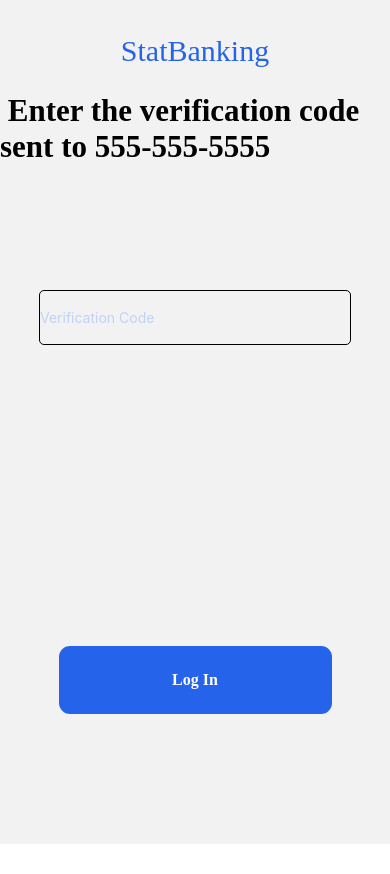
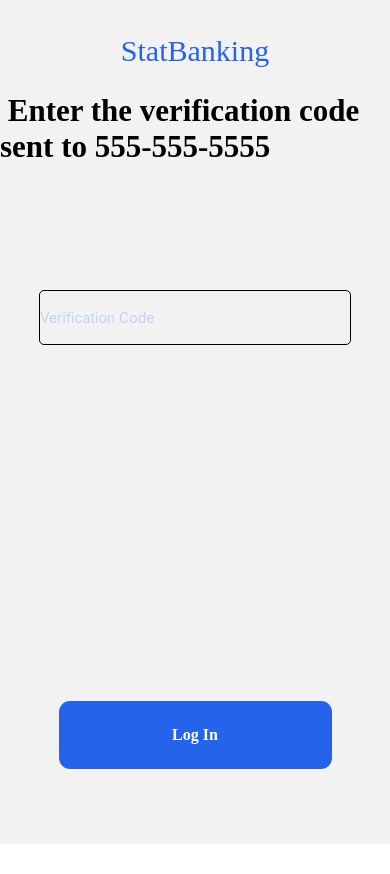
Before and after one commit to NaumanRecat/Bank-Ui, a React Native app: screen /Signup5 in a window 390 px wide. Built offline with nearby package versions, Linux system fonts and the light colour scheme.

Commit message:
signup 567 77

```diff
--- a/src/screen/Signup5.js
+++ b/src/screen/Signup5.js
@@ -1,5 +1,5 @@
 import React from "react";
-import {View, Text, TouchableOpacity, TextInput} from 'react-native';
+import {View, Text, TouchableOpacity, TextInput, StyleSheet} from 'react-native';
 import {widthPercentageToDP as w, heightPercentageToDP as h} from 'react-native-responsive-screen';
 
 import {HeaderText} from '../component/HeaderText';
@@ -8,61 +8,58 @@ import {ContentText} from '../component/ContentText';
 export class Signup5 extends React.Component{
     render(){
         return(
-            <View style={{
+            <View style={styles.parentview}>
+                <HeaderText titles='StatBanking' />
+                <ContentText title="Enter the verification code sent to 555-555-5555" />
+            <View style={styles.Textinputview}>
+                <TextInput style={styles.Textinput} placeholder={'Verification Code'} />
+            </View>
+            <View style={styles.BelowButtonview}>
+                <TouchableOpacity onPress={()=>{this.props.navigation.navigate('Signup6')}} style={styles.Button}>
+                <Text style={styles.ButtonText}> Log In </Text></TouchableOpacity>
+            </View></View>
+        )
+    }
+}
+
+const styles = StyleSheet.create({
+    parentview:{
         flex:1,
-                // backgroundColor:'pink',
-            }}>
-                <HeaderText
-                titles='StatBanking'
-                />
-
-                <ContentText
-                title="Enter the verification code sent to 555-555-5555"
-                />
-                <View style={{
+    },
+    Textinputview:{
         height:h('20%'),
         width:w('100%'),
-                    // backgroundColor:'yellow',
         alignItems:'center',
         justifyContent:'center',
         marginTop: h('8%'),
-                }}>
-                    <TextInput
-                    style={{
+    },
+    Textinput:{
         height: h('6.5%'),
         width: w('80%'),
         borderWidth:0.5,
         borderRadius:5,
         color:'#C3D1F6',
-                    }}
-                    placeholder={'Verification Code'}
-                    />
-                </View>
-                <View style={{
+    },
+    BelowButtonview:{
         height:h('46%'),
         width:w('100%'),
-                    // backgroundColor:'pink',
         alignItems:'center',
         justifyContent:'center',
         marginTop: h('10%'),
-                }}>
-                <TouchableOpacity onPress={()=>{this.props.navigation.navigate('Signup6')}} style={{
+    },
+    Button:{
         height:h('8%'),
         width:w('70%'),
         backgroundColor:'#2563EA',
         borderRadius:11,
         alignItems:'center',
         justifyContent:'center',
-                    }}>
-                        <Text style={{
+        marginTop: h('13%'),
+    },
+    ButtonText:{
         color:'#FFFFFF',
         fontWeight:'600',
         fontSize: 16,
         fontFamily: 'Poppins',
-                        }}> Log In </Text>
-                    </TouchableOpacity>
-                </View>
-            </View>
-        )
     }
-}
+})
--- a/src/screen/Signup6.js
+++ b/src/screen/Signup6.js
@@ -1,5 +1,5 @@
 import React from "react";
-import {View, Text, TouchableOpacity} from 'react-native';
+import {View, Text, TouchableOpacity, StyleSheet} from 'react-native';
 import {widthPercentageToDP as w, heightPercentageToDP as h} from 'react-native-responsive-screen';
 
 import {HeaderText} from '../component/HeaderText';
@@ -9,24 +9,31 @@ import {Input} from '../component/Input';
 export class Signup6 extends React.Component{
     render(){
         return(
-            <View style={{
-                flex:1,
-                alignItems:'center',
-            }}>
+            <View style={styles.parentview}>
                 <HeaderText titles={'StatBanking'}  />
-                <ContentText title={'What is your permanent address?'}   />
-
-            <View style={{
-                marginTop:h('6%'),
-
-            }}>
+                <ContentText title={'What is your permanent address?'} />
+            <View style={styles.inputview}>
                 <Input placeholder={'Street'} />
                 <Input placeholder={'City'} />
                 <Input placeholder={'Zip Code'} />
                 <Input placeholder={'State'} />
             </View>
+            <TouchableOpacity onPress={()=>{this.props.navigation.navigate('Signup7_0')}} style={styles.ButtonView}>
+                <Text style={styles.Buttontext}> Next </Text>
+            </TouchableOpacity></View>
+        )
+    }
+}
 
-            <TouchableOpacity onPress={()=>{this.props.navigation.navigate('Signup7_0')}} style={{
+const styles = StyleSheet.create({
+    parentview:{
+        flex:1,
+        alignItems:'center',
+    },
+    inputview:{
+        marginTop:h('6%'),
+    },
+    ButtonView:{
         height:h('8%'),
         width:w('70%'),
         backgroundColor:'#2563EA',
@@ -34,16 +41,11 @@ export class Signup6 extends React.Component{
         alignItems:'center',
         justifyContent:'center',
         marginTop:h('5%'),
-                    }}>
-                        <Text style={{
+    },
+    Buttontext:{
         color:'#FFFFFF',
         fontWeight:'600',
         fontSize: 16,
         fontFamily: 'Poppins',
-                        }}> Next </Text>
-                    </TouchableOpacity>
-
-            </View>
-        )
     }
-}
+})
--- a/src/screen/Signup7.js
+++ b/src/screen/Signup7.js
@@ -1,5 +1,5 @@
 import React from "react";
-import {View, Text, TouchableOpacity} from 'react-native';
+import {View, Text, StyleSheet} from 'react-native';
 import {widthPercentageToDP as w, heightPercentageToDP as h} from 'react-native-responsive-screen';
 
 import {HeaderText} from '../component/HeaderText';
@@ -10,33 +10,42 @@ import { Btn } from "../component/Btn";
 export class Signup7 extends React.Component{
     render(){
         return(
-            <View style={{
-                flex:1,
-            }}>
+        <View style={styles.parentview}>
             <HeaderText titles={'StatBanking'} />
             <ContentText title={'What is your Social Security Number'}  />
-            <View style={{
-                alignItems:'center',
-                justifyContent:'center',
-            }}>
-            <Text style={{ marginTop: h('2%'), fontFamily: 'Poppins', fontWeight:'600'}}>Required to be aproved by the____</Text>
-            </View>
-
-            <View style={{
-                marginTop: h('8%')
-            }}>
+        <View style={styles.textstyle}>
+            <Text style={styles.text}>Required to be aproved by the _ _ _ _</Text>
+        </View>
+        <View style={styles.textinputstyle}>
             <Input placeholder={'xx_xxx_xxx'} />
-            </View>
-
-            <View style={{
-                alignItems:'center',
-                justifyContent:'center',
-                marginTop: h('32%')
-            }}>
-                <Btn Button={() => this.props.navigation.navigate('Signup8')}  title={'Next'} />
-            </View>
-
-            </View>
+        </View>
+        <View style={styles.buttonview}>
+            <Btn Button={() => this.props.navigation.navigate('Signup8')}  title={'Next'} />
+        </View>
+        </View>
         )
     }
 }
+
+const styles = StyleSheet.create({
+    parentview:{
+        flex:1,
+    },
+    textstyle:{
+        alignItems:'center',
+        justifyContent:'center',
+    },
+    text:{
+        marginTop: h('2%'),
+        fontFamily: 'Poppins',
+        fontWeight:'600'
+    },
+    textinputstyle:{
+        marginTop: h('8%')
+    },
+    buttonview:{
+        alignItems:'center',
+        justifyContent:'center',
+        marginTop: h('32%')
+    }
+})
--- a/src/screen/Signup7_0.js
+++ b/src/screen/Signup7_0.js
@@ -1,12 +1,11 @@
-import React, {useState} from 'react';
-import {View, Text, TouchableOpacity} from 'react-native';
+import React from 'react';
+import {View, StyleSheet} from 'react-native';
 
 import {widthPercentageToDP as w, heightPercentageToDP as h} from 'react-native-responsive-screen';
 import DatePicker from 'react-native-datepicker';
 
 import {HeaderText} from '../component/HeaderText';
 import {ContentText} from '../component/ContentText';
-import { Input } from "../component/Input";
 import { Btn } from "../component/Btn";
 
 export class Signup7_0 extends React.Component{
@@ -14,28 +13,16 @@ export class Signup7_0 extends React.Component{
     state={
         date:'',
     }
+
     render(){
-
         return(
-            <View style={{
-                flex:1,
-                padding: 10,
-                // backgroundColor:'green',
-            }} >
+          <View style={styles.parentview} >
             <HeaderText titles={'StatBanking'} />
             <ContentText title={'What is your Date of Birth?'}  />
-                <View style={{
-                    marginTop:h('7%'),
-                    alignItems:'center',
-                    justifyContent:'center',
-                }}>
-                <DatePicker
-          style={{
-            width: w('70%'),
-            marginTop: 20,
-          }}
-          date={this.state.date} // Initial date from state
-          mode="date" // The enum of date, datetime and time
+          <View style={styles.datapickerview}>
+            <DatePicker style={styles.datapicker}
+            date={this.state.date}
+            mode="date"
             placeholder="mm/dd/yyyy"
             format="MM-DD-YYYY"
             minDate="01-01-2016"
@@ -56,16 +43,30 @@ export class Signup7_0 extends React.Component{
             }}
             onDateChange={(date) => {
             this.setState(date);
-          }}
-        />
-                </View>
-                <View style={{
-                    marginTop:h('45%'),
-                    alignItems:'center',
-                }}>
+            }}/></View>
+          <View style={styles.Buttonview}>
             <Btn Button={() => this.props.navigation.navigate('Signup7')} title={'Next'} />
-                </View>
-            </View>
+          </View></View>
         )
     }
 }
+
+const styles = StyleSheet.create({
+    parentview:{
+      flex:1,
+      padding: 10,
+    },
+    datapickerview:{
+      marginTop:h('7%'),
+      alignItems:'center',
+      justifyContent:'center',
+    },
+    datapicker:{
+      width: w('70%'),
+      marginTop: 20,
+    },
+    Buttonview:{
+      marginTop:h('45%'),
+      alignItems:'center',
+    }
+})
--- a/src/screen/Signup8.js
+++ b/src/screen/Signup8.js
@@ -1,13 +1,11 @@
-import React, {useState} from 'react';
-import {View, Text, TouchableOpacity, TextInput, ScrollView} from 'react-native';
+import React from 'react';
+import {View, Text, ScrollView,StyleSheet} from 'react-native';
 
 import {widthPercentageToDP as w, heightPercentageToDP as h} from 'react-native-responsive-screen';
-import DatePicker from 'react-native-datepicker';
 import CheckBox from 'react-native-check-box';
 
 import {HeaderText} from '../component/HeaderText';
 import {ContentText} from '../component/ContentText';
-import { Input } from "../component/Input";
 import { Btn } from "../component/Btn";
 
 export class Signup8  extends React.Component{
@@ -32,68 +30,60 @@ export class Signup8  extends React.Component{
       }
     render(){
         return(
-            <View style={{
-                flex:1,
-
-            }}>
+            <View style={styles.parentview}>
                 <HeaderText titles={'Tell us about your sport'} />
                 <ContentText title={'Term and Condition'} />
+            <View style={styles.stylecontainerview}>
+            <View style={styles.stylecontainer}>
+                <ScrollView>
+                <Text style={styles.containertext}>Lorem Ipsum is simply dumm y text of the printing and typesetting industry. Lorem Ipsum has been the industry's standard dummy text ever since the 1500s, when an unknown printer took a galley of type and scrambled it to make a type specimen book. It has survived not only five centuries, but also the leap into electronic typesetting, remaining essentially unchanged. It was popularised in the 1960s with the release of Letraset sheets containing Lorem Ipsum passages, and more recently with desktop publishing software like Aldus PageMaker including versions of Lorem Ipsum.</Text>
+                </ScrollView>
+            </View></View>
+            <View style={styles.checkboxstyle}>
+                <CheckBox
+                onClick={()=>{this.check('I agree to the terms and conditions of ....')}}
+                isChecked={this.state.isChecked}
+                rightText={"I agree to the terms and conditions of ...."} />
+            <View style={styles.Button}>
+            <Btn Button={() => this.props.navigation.navigate('Signup7_3')}  title={'Confirm'} />
+            </View>
+            </View>
+            </View>
+        )
+    }
+}
 
-             <View style={{
+const styles = StyleSheet.create({
+  parentview:{
+    flex:1,
+  },
+  stylecontainerview:{
     alignItems:'center',
     justifyContent:'center',
     marginTop: h('1%'),
-             }}>
-             <View style={{
+  },
+  stylecontainer:{
     height: h('58%'),
     width: w('85%'),
-                    // backgroundColor:'green',
     borderWidth: h('0.03%'),
     borderRadius: h('1%'),
-                }}>
-                   <ScrollView>
-                   <Text style={{
+  },
+  containertext:{
     fontWeight:'600',
     fontSize: 18,
     fontFamily: 'Poppins',
-                   }}>Lorem Ipsum is simply dumm y text of the printing and typesetting industry. Lorem Ipsum has been the industry's standard dummy text ever since the 1500s, when an unknown printer took a galley of type and scrambled it to make a type specimen book. It has survived not only five centuries, but also the leap into electronic typesetting, remaining essentially unchanged. It was popularised in the 1960s with the release of Letraset sheets containing Lorem Ipsum passages, and more recently with desktop publishing software like Aldus PageMaker including versions of Lorem Ipsum.
-                </Text>
-                   </ScrollView>
-                </View>
-             </View>
-
-                <View
-            style={{
+  },
+  checkboxstyle:{
     height:h('5%'),
     width:'100%',
     marginLeft:h('4%'),
     justifyContent:'center',
     marginTop:h('3%'),
-
-
-            }}
-            >
-            <CheckBox
-                onClick={()=>{
-                    this.check('I agree to the terms and conditions of ....')
-                }}
-                isChecked={this.state.isChecked}
-                rightText={"I agree to the terms and conditions of ...."}
-                // style={{fontFamily:'SFProDisplay-Light'}}
-            />
-            <View style={{
+  },
+  Button:{
     alignItems:'center',
     justifyContent:'center',
     marginRight: h('10%'),
     marginTop:h('3%'),
-            }}>
-            <Btn Button={() => this.props.navigation.navigate('Signup7_3')}  title={'Confirm'} />
-            </View>
-
-            </View>
-
-
-            </View>
-        )
   }
-}
+})
```
Lines whose indentation alone changed are shown as unchanged.
